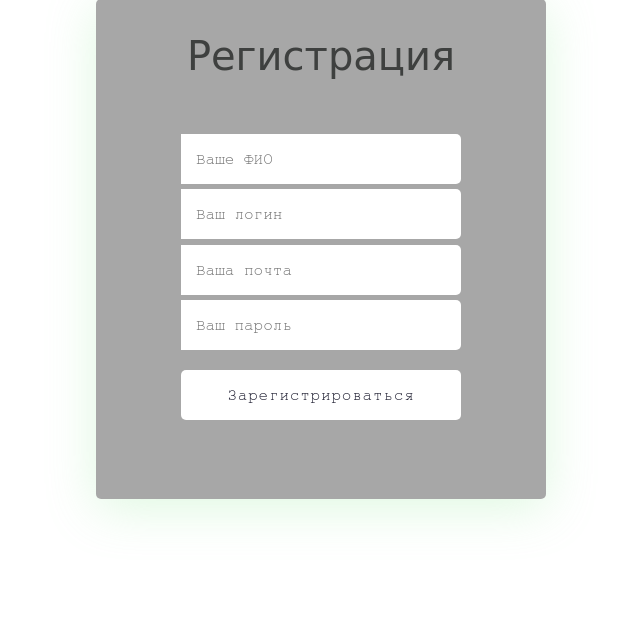
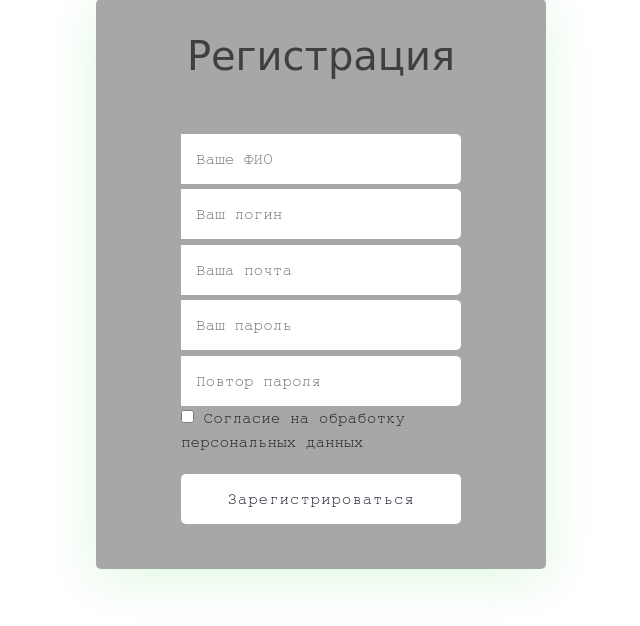
Before and after one commit to MilaSumskaya/together, a PHP site: the page made by application/views/reg.php in a window 1280 px wide. Shown: the part 27-653 px from the top of the page, without its empty margins (319-959 px from the left). Run offline with PHP 8.4, Linux system fonts and the light colour scheme; the template is opened without the code that fills it, so the values that code supplies are empty.

Commit message:
checkbox

```diff
--- a/application/controllers/Main.php
+++ b/application/controllers/Main.php
@@ -2,29 +2,13 @@
 defined('BASEPATH') OR exit('No direct script access allowed');
 
 class Main extends CI_Controller {
-
-	/**
-	 * Index Page for this controller.
-	 *
-	 * Maps to the following URL
-	 * 		http://example.com/index.php/welcome
-	 *	- or -
-	 * 		http://example.com/index.php/welcome/index
-	 *	- or -
-	 * Since this controller is set as the default controller in
-	 * config/routes.php, it's displayed at http://example.com/
-	 *
-	 * So any other public methods not prefixed with an underscore will
-	 * map to /index.php/welcome/<method_name>
-	 * @see https://codeigniter.com/userguide3/general/urls.html
-	 */
 	public function index()
 	{
 		$this->load->view('temp/header');
-		if ($this->session->userdata('role') === '1'){
+		if ($this->session->userdata('role') === 1){
             $this->load->view('temp/navbar_user');
         }
-        else if ($this->session->userdata('role') === '2'){
+        else if ($this->session->userdata('role') === 2){
             $this->load->view('temp/navbar_admin');
         } else {
 		    $this->load->view('temp/navbar');
--- a/application/views/reg.php
+++ b/application/views/reg.php
@@ -6,18 +6,22 @@
    </header>
    <br>
    <div class="field-set">
-         <input class="form-input" id="txt-input" type="text" placeholder="Ваше ФИО" id="fio" name="fio" required>
+         <input class="form-input" type="text" placeholder="Ваше ФИО" id="fio" name="fio" required>
       <br>
-         <input class="form-input" id="txt-input" type="text" placeholder="Ваш логин" id="login" name="login" required>
+         <input class="form-input" type="text" placeholder="Ваш логин" id="login" name="login" required>
       <br>
-         <input class="form-input" id="txt-input" type="email" placeholder="Ваша почта" id="email" name="email" required>
+         <input class="form-input" type="email" placeholder="Ваша почта" id="email" name="email" required>
       <br>
       <input class="form-input" type="password" placeholder="Ваш пароль" id="password"  name="password" required>
+      <br>
+      <input class="form-input" type="password" placeholder="Повтор пароля" id="twopassword"  name="twopassword" required>
+      <br>
+      <input type="checkbox" id="input" required> Согласие на обработку <br>персональных данных
 
 
 
       <br>
-      <button class="log-in" type="submit">Зарегистрироваться</button>
+      <button class="log-in" type="submit" id="submit">Зарегистрироваться</button>
    </div>
 
   </div>
--- a/application/views/temp/header.php
+++ b/application/views/temp/header.php
@@ -10,6 +10,7 @@
       <link href="css/style_reg.css" rel="stylesheet">
       <script src="js/jquery-3.3.1.min.js"></script>
       <script src="js/bootstrap.min.js"></script>
+      <script src="js/reg.js"></script>
 
     <title>Сделаем лучше вместе</title>
 </head>
--- /dev/null
+++ b/js/reg.js
@@ -0,0 +1,14 @@
+$(document).ready(function(){
+    // document.getElementById('submit').disabled = !document.getElementById('input').checked;
+    document.getElementById('submit').disabled = !document.getElementById('input').checked;
+    $("#input").click(function(){
+        reg();
+    })
+})
+
+function reg(){
+    if (document.getElementById('input').checked || (document.getElementById('password').value === document.getElementById('twopassword').value)){
+
+    document.getElementById('submit').disabled = !document.getElementById('input').checked;
+    }
+}
```
